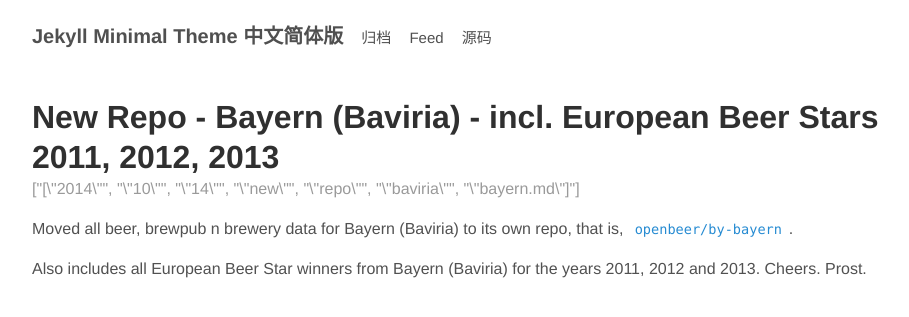
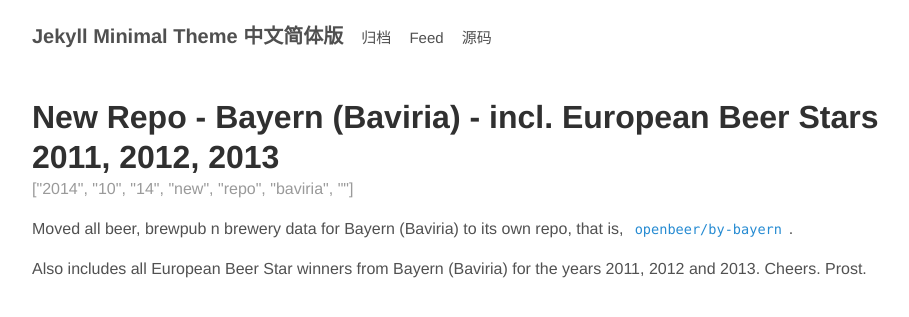
Before and after one commit to gledos/jekyll-minimal-theme-zh-cmn-hans, a Jekyll site: the page built from _posts/2014-10-14-new-repo-baviria-bayern.md, in a window 1280 px wide. Shown: the top 317 px of the page, without its empty margins (168-1077 px from the left). Built offline with Jekyll 4.4.1, drawn with Linux system fonts in a browser that asks for light colours.

Commit message:
Update post.html

```diff
--- a/_layouts/post.html
+++ b/_layouts/post.html
@@ -5,7 +5,6 @@
 <article class='post'>
   <h1 class='post-title'>{{ page.title }}</h1>
   {% assign path_date_233 = page.path | split: "-" %}
-  {% assign path_date_233 = path_date_233 | split: ", " %}
-  <div class="post-date">{{ path_date_233 | remove: "_posts/" | remove: "path_date_233.last" | date: %F }}</div>
+  <div class="post-date">{{ path_date_233 | remove: "_posts/" | remove: path_date_233.last | date: %F }}</div>
   {{ content }}
 </article>
```
